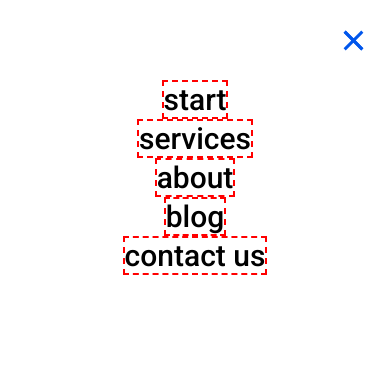
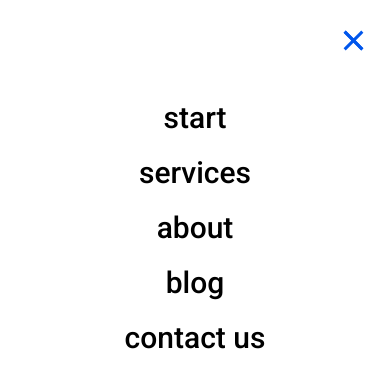
Before and after one commit to WebHeroSchool/Olga_HTML, a plain HTML site: page index.html in a window 390 px wide. Both pictures are taken after a click on the label 353 px from the left and 40 px from the top of the page. Drawn offline with Linux system fonts and the light colour scheme.

Commit message:
корректировка разметки меню

```diff
--- a/index.html
+++ b/index.html
@@ -27,11 +27,13 @@
              <span></span>
           </label>
           <ul class="menu__box">
-            <li><a class="menu__hamburger" href="#">start</a></li>
-			      <li><a class="menu__hamburger" href="#">services</a></li>
-		       	<li><a class="menu__hamburger" href="#">about</a></li>
-		      	<li><a class="menu__hamburger" href="#">blog</a></li>
-			      <li><a class="menu__hamburger" href="#">contact us</a></li>
+            <div class="container">
+              <li><a class="menu__hamburger" href="#">start</a></li>
+  			      <li><a class="menu__hamburger" href="#">services</a></li>
+  		       	<li><a class="menu__hamburger" href="#">about</a></li>
+  		      	<li><a class="menu__hamburger" href="#">blog</a></li>
+  			      <li><a class="menu__hamburger" href="#">contact us</a></li>
+            </div>
           </ul>
       </div>
       <nav class="menu">
--- a/style.css
+++ b/style.css
@@ -428,10 +428,14 @@ top: 44px;
   transition-duration: .25s;
 }
 
+.container {
+
+}
+
 .menu__hamburger {
+  padding-top: 20px;
   margin-top: 0;
   display: inline-block;
-  border: dashed 2px red;
   align-items: center;
   text-align: center;
   color: #000;
@@ -439,10 +443,6 @@ top: 44px;
   text-decoration: none;
   transition-duration: .25s;
 }
-/*.menu__hamburger:first-child {
-  margin-top: 105px;
-}*/
-
 .menu__hamburger:hover {
   background-color: #CFD8DC;
 }
@@ -457,7 +457,6 @@ width: 87%;
 margin-bottom: 0;
 height: 87px;
 }
-
 .main {
 padding: 77% 0 0;
 background-size: 60%;
```
